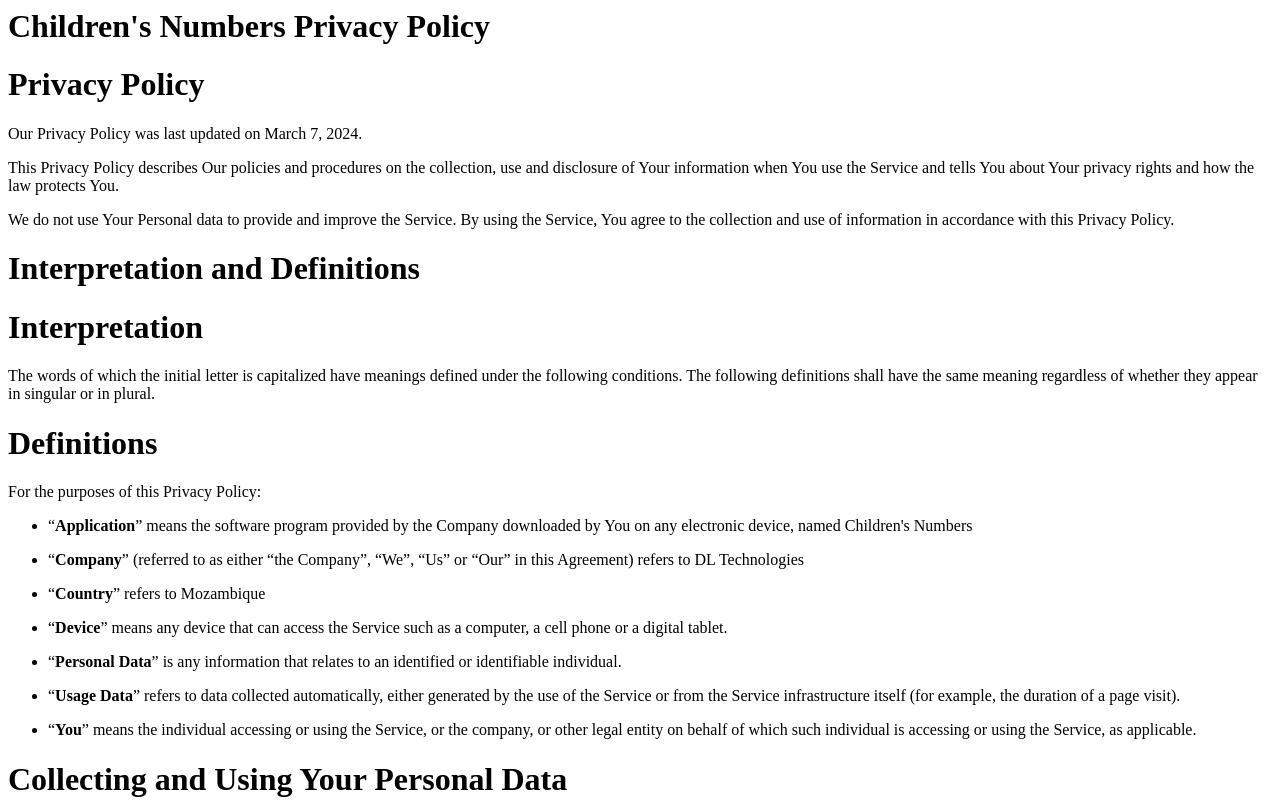
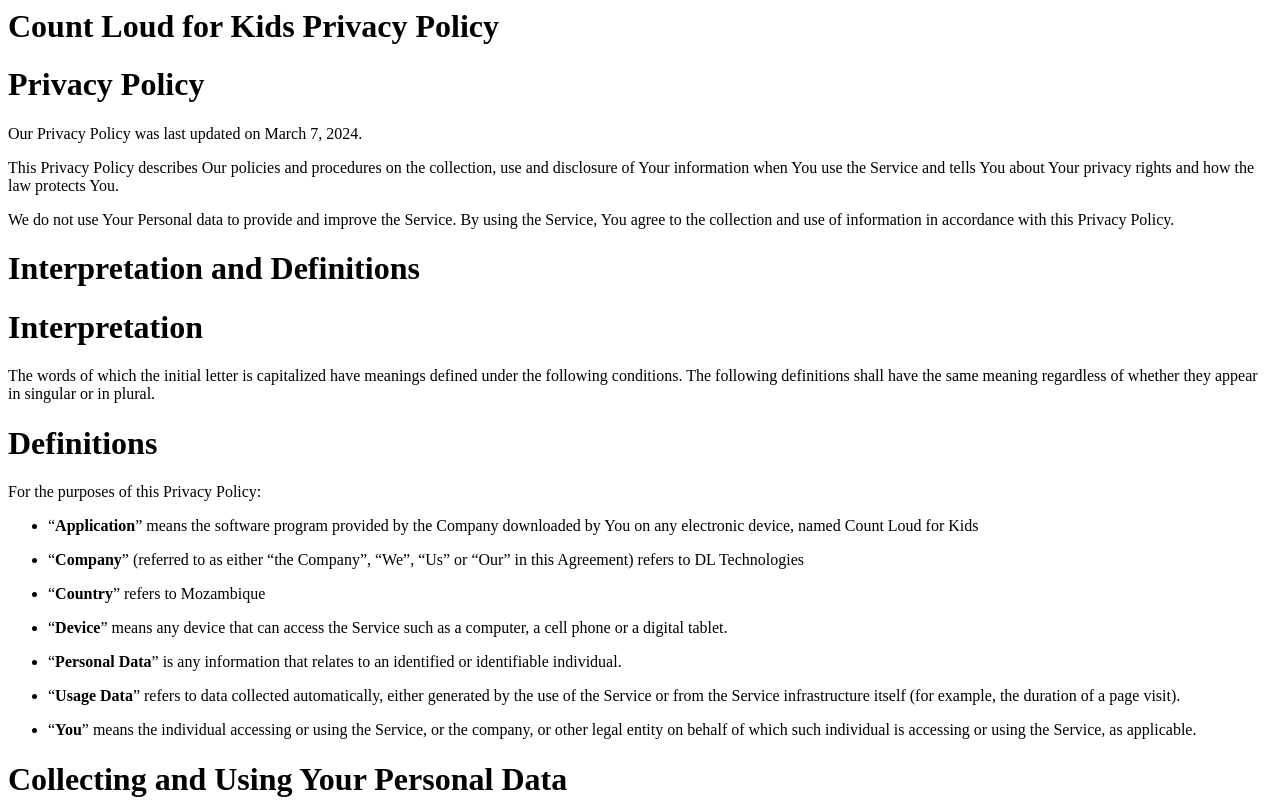
Before and after one commit to damascenol/kidnumbers-privacy, a plain HTML site: page index.html in a window 1280 px wide. Shown: the top 801 px of the page. Drawn offline with Linux system fonts and the light colour scheme.

Commit message:
Update index.html

```diff
--- a/index.html
+++ b/index.html
@@ -1,5 +1,5 @@
 <div>
-    <h1>Children's Numbers Privacy Policy</h1>
+    <h1>Count Loud for Kids Privacy Policy</h1>
 </div>
 <h1>Privacy Policy</h1>
 <p>Our Privacy Policy was last updated on March 7, 2024.</p>
@@ -11,7 +11,7 @@
 <h1>Definitions</h1>
 <p>For the purposes of this Privacy Policy:</p>
 <ul>
-<p><li> &ldquo;<strong>Application</strong>&rdquo; means the software program provided by the Company downloaded by You on any electronic device, named Children's Numbers</li></p>
+<p><li> &ldquo;<strong>Application</strong>&rdquo; means the software program provided by the Company downloaded by You on any electronic device, named Count Loud for Kids</li></p>
 <p><li> &ldquo;<strong>Company</strong>&rdquo; (referred to as either &ldquo;the Company&rdquo;, &ldquo;We&rdquo;, &ldquo;Us&rdquo; or &ldquo;Our&rdquo; in this Agreement) refers to DL Technologies</li></p>
 <p><li> &ldquo;<strong>Country</strong>&rdquo; refers to Mozambique</li></p>
 <p><li> &ldquo;<strong>Device</strong>&rdquo; means any device that can access the Service such as a computer, a cell phone or a digital tablet.</li></p>
```
